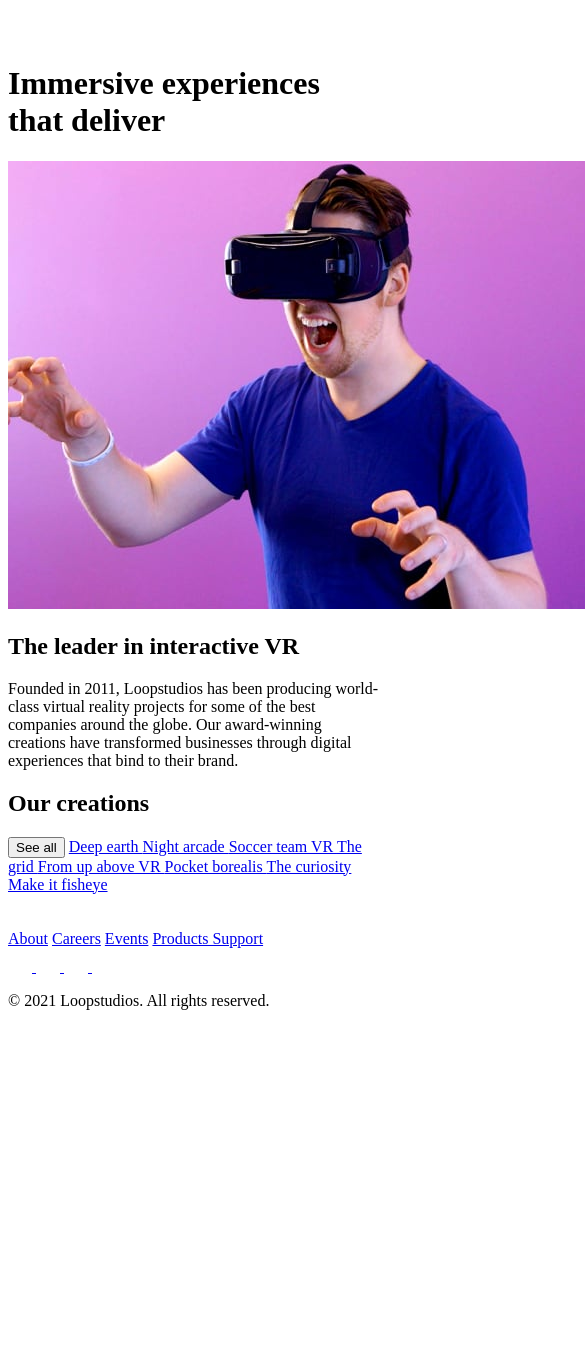
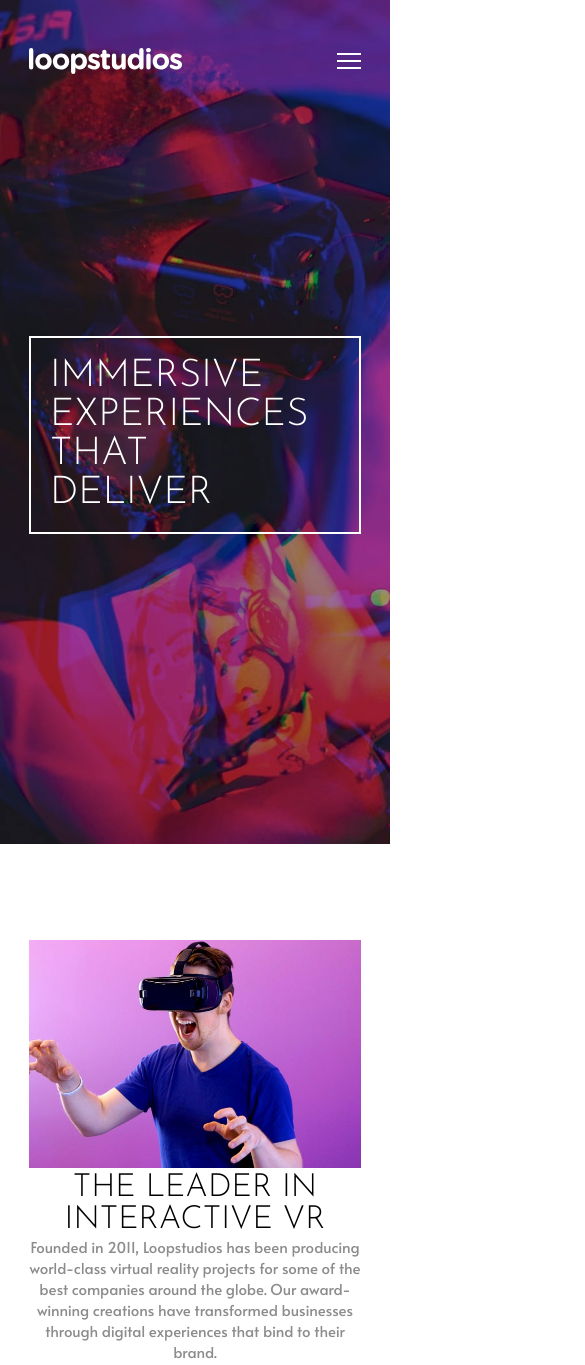
Before and after one commit to Beatriz-Cavallieri/loopstudios-landing-page--frontend-mentor, a plain HTML site: page index.html in a window 390 px wide. Shown: the top 1365 px of the page, 585 px wide, since content can reach past the window. Before the commit the page ends 1026 px from the top, so only its background shows below. Drawn offline with Linux system fonts and the light colour scheme.

Commit message:
Estilo mobile: configurar fontes, alinhamentos de texto e tamanhos principais.

```diff
--- a/index.html
+++ b/index.html
@@ -13,18 +13,23 @@
   <link rel="preconnect" href="https://fonts.gstatic.com" />
   <link href="https://fonts.googleapis.com/css2?family=Alata&family=Josefin+Sans:wght@300&display=swap"
     rel="stylesheet" />
+
+  <link rel="stylesheet" href="./styles/styles.css">
 </head>
 
 <body>
   <div id="landing-page">
     <header>
       <nav>
-        <img src="./images/logo.svg" alt="Loopstudios" />
+        <img class="logo-img" src="./images/logo.svg" alt="Loopstudios" />
         <img src="./images/icon-hamburger.svg" alt="Menu" />
         <div id="menu" style="display: none;">About Careers Events Products Support</div>
       </nav>
       <div id="headline">
-        <h1>Immersive experiences that deliver</h1>
+        <h1>Immersive experiences that
+          <br>
+          deliver
+        </h1>
       </div>
     </header>
     <main>
@@ -41,68 +46,82 @@
         <h2> Our creations</h2>
         <button>See all</button>
         <a href="#" class="anchor-with-background">
-          Deep earth
-
+          <span>Deep <br> earth</span>
         </a>
         <a href="#" class="anchor-with-background">
-          Night arcade
+          <span>Night <br> arcade</span>
         </a>
         <a href="#" class="anchor-with-background">
-          Soccer team VR
+          <span>Soccer <br> team VR</span>
         </a>
         <a href="#" class="anchor-with-background">
-          The grid
+          <span>The <br> grid</span>
         </a>
         <a href="#" class="anchor-with-background">
-
-          From up above VR
+          <span>From up <br> above VR</span>
         </a>
         <a href="#" class="anchor-with-background">
-
-          Pocket borealis
+          <span> Pocket <br> borealis</span>
         </a>
         <a href="#" class="anchor-with-background">
-          The curiosity
+          <span>The <br> curiosity</span>
         </a>
         <a href="#" class="anchor-with-background">
-          Make it fisheye
+          <span>Make it <br> fisheye</span>
         </a>
       </section>
     </main>
     <footer>
-      <img src="./images/logo.svg" alt="Loopstudios" />
-      <nav>
+      <img class="logo-img" src="./images/logo.svg" alt="Loopstudios" />
+      <ul class="vertical">
+        <li>
           <a href="#">About</a>
+        </li>
+        <li>
           <a href="#">Careers</a>
+        </li>
+        <li>
           <a href="#">Events</a>
+        </li>
+        <li>
           <a href="#">Products Support</a>
-      </nav>
+        </li>
+      </ul>
       <!-- ---- Links para redes sociais ---- -->
-      <nav>
+      <ul class="horizontal">
+        <li>
           <a href="#">
-          <span>
+            <span class="icon--social-media">
               <img src="./images/icon-facebook.svg" alt="Facebook">
             </span>
           </a>
+        </li>
+        <li>
           <a href="#">
-          <span>
+            <span class="icon--social-media">
               <img src="./images/icon-twitter.svg" alt="Twitter">
             </span>
           </a>
+        </li>
+        <li>
           <a href="#">
-          <span>
+            <span class="icon--social-media">
               <img src="./images/icon-pinterest.svg" alt="Pinterest">
             </span>
           </a>
+        </li>
+        <li>
           <a href="#">
-          <span>
+            <span class="icon--social-media">
               <img src="./images/icon-instagram.svg" alt="Instagram">
             </span>
           </a>
-      </nav>
+        </li>
+      </ul>
       <p class="copyright">
         © 2021 Loopstudios. All rights reserved.
       </p>
     </footer>
 </body>
+
 </html>
--- /dev/null
+++ b/styles/styles.css
@@ -0,0 +1,145 @@
+:root {
+    --dark-gray: hsl(0, 0%, 55%);
+    --very-dark-gray: hsl(0, 0%, 41%);
+}
+
+body, #landing-page {
+    font-size: 15px;
+    min-height: 100vh;
+}
+
+* {
+    margin: 0;
+    padding: 0;
+    box-sizing: border-box;
+}
+
+a {
+    text-decoration: none;
+    color: inherit;
+}
+
+h1, h2, h3, h4, h5, h6 {
+    font-family: "Josefin Sans", sans-serif;
+    font-weight: 300;
+    text-transform: uppercase;
+}
+
+.horizontal {
+    display: flex;
+    flex-direction: row;
+}
+
+.vertical {
+    display: flex;
+    flex-direction: column;
+}
+
+.anchor-with-background {
+    background-color: black;
+    color: white;
+    font-family: "Josefin Sans", sans-serif;
+    font-weight: 300;
+    font-size: 1.6rem;;
+    text-transform: uppercase;
+    text-align: left;
+    padding: 1em;
+    margin-bottom: 1.8rem ;
+    height: 5em;
+    align-items: flex-end;
+    display: flex;
+}
+
+.icon--social-media {
+    height: 2rem;
+    margin: 0.5rem;
+}
+
+#landing-page h1 {
+    font-size: 2.4rem;
+}
+
+#landing-page h2 {
+    font-size: 2rem;
+}
+
+#landing-page img {
+    max-width: 100%;
+}
+
+#landing-page .logo-img {
+    height: 1.6rem;
+}
+
+#landing-page ul {
+    list-style: none;
+    padding: 0;
+}
+
+#landing-page button {
+    border-radius: 0;
+    background-color: transparent;
+    border: 1px solid black;
+    font-family: "Alata";
+    font-weight: 400;
+    font-size: 1rem;
+    letter-spacing: 0.3em;
+    padding: 0.8em 3em;
+    text-transform: uppercase;
+}
+
+#landing-page header {
+    background-image: url("../images/mobile/image-hero.jpg");
+    background-size: cover;
+    color: white;
+}
+
+#landing-page header, #landing-page main, #landing-page footer {
+    padding: 3rem 1.8rem;
+}
+
+#landing-page p {
+    font-family: "Alata";
+    font-weight: 400;
+    color: var(--dark-gray);
+}
+
+#landing-page header {
+    height: 100vh;
+    display: flex;
+    flex-direction: column;
+}
+
+#landing-page #headline {
+    flex: 1;
+    justify-content: center;
+    display: flex;
+    flex-direction: column;
+}
+
+#landing-page header h1 {
+    border: 2px solid white;
+    padding: 1.2rem;
+}
+
+#landing-page header nav {
+    display: flex;
+    justify-content: space-between;
+    align-items: center;
+}
+
+#landing-page section {
+    text-align: center;
+    margin: 3rem 0 6rem 0;
+}
+
+#landing-page footer {
+    background-color: black;
+    color: white;
+    font-family: "Alata";
+    font-weight: 400;
+    text-align: center;
+    display: flex;
+    flex-direction: column;
+    align-items: center;
+}
```
Lines whose indentation alone changed are shown as unchanged.
